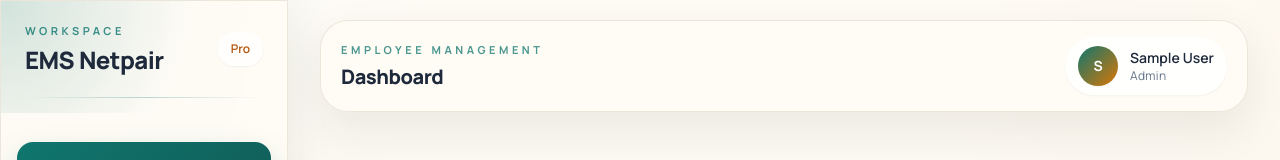
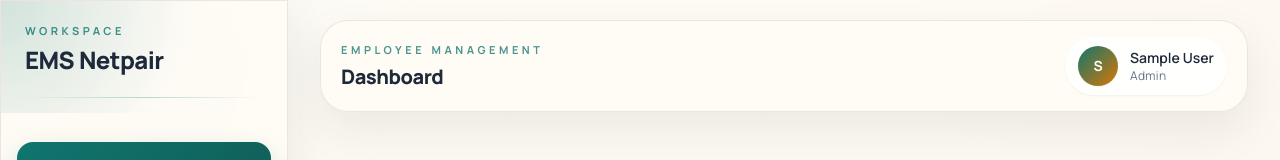
Before and after one commit to vishvz-netpair/ems-frontend, a React (Vite) app: page /dashboard in a window 1280 px wide. Shown: the top 160 px of the page. Built offline with nearby package versions, Linux system fonts and the light colour scheme; sample sign-in values are in the browser's storage.

Commit message:
change user role

```diff
--- a/src/components/layout/Sidebar.tsx
+++ b/src/components/layout/Sidebar.tsx
@@ -46,9 +46,6 @@ const Sidebar = ({ role }: SidebarProps) => {
           <span className="mt-1 block text-2xl font-extrabold tracking-tight text-slate-800">
             EMS Netpair
           </span>
-        </div>
-        <div className="rounded-2xl border border-white/60 bg-white/70 px-3 py-2 text-xs font-semibold text-amber-700 shadow-sm">
-          Pro
         </div>
       </div>
 
--- a/src/features/users/pages/Users.tsx
+++ b/src/features/users/pages/Users.tsx
@@ -430,8 +430,10 @@ const Users = () => {
                 onChange={field.onChange}
                 options={[
                   { label: "Employee", value: "employee" },
+                  { label: "Superadmin", value: "superadmin" },
                   { label: "Admin", value: "admin" },
-                  { label: "Superadmin", value: "superadmin" },
+                  { label: "HR", value: "HR" },
+                  { label: "Team Leader", value: "teamLeader" },
                 ]}
               />
             )}
```
